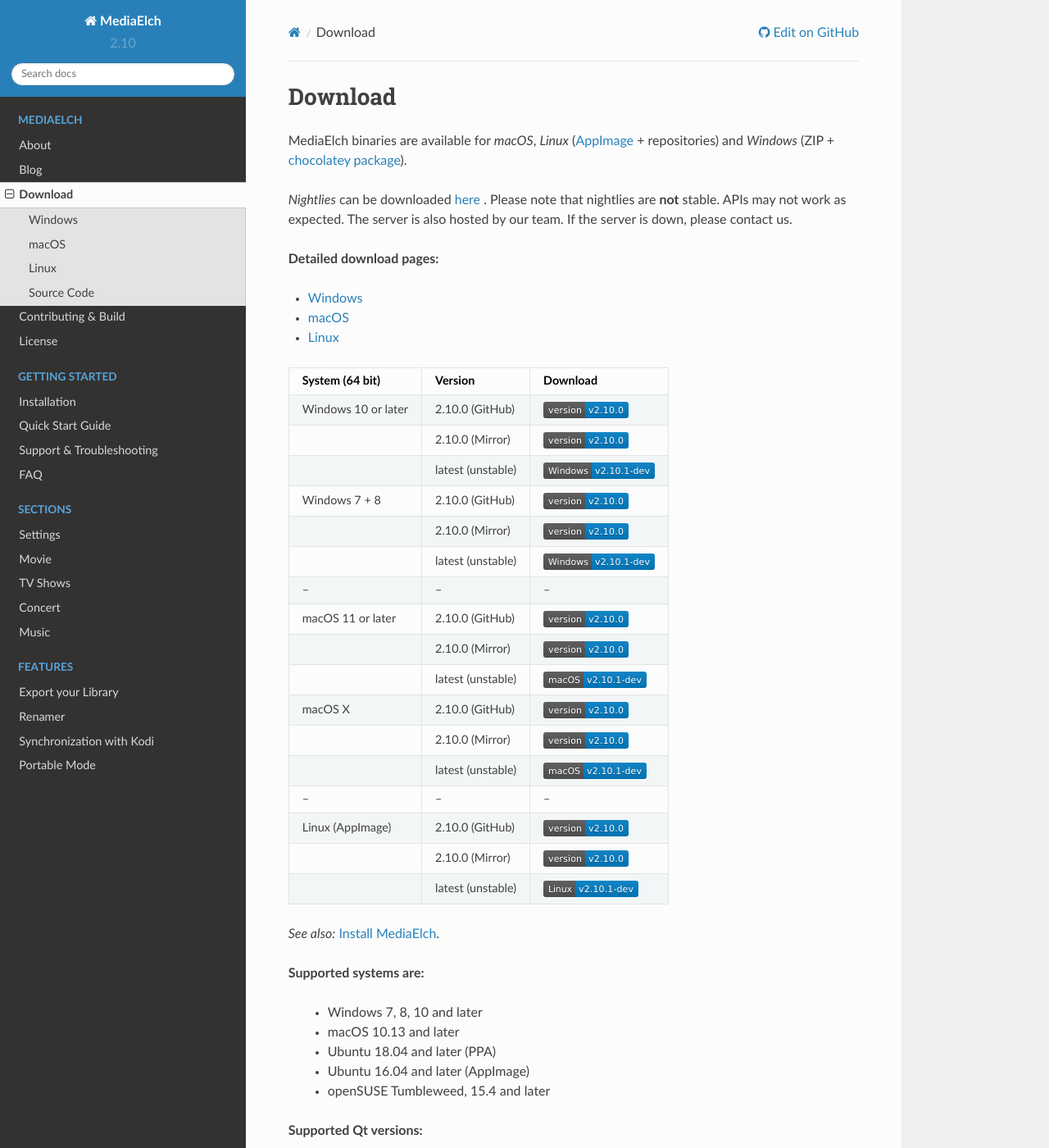
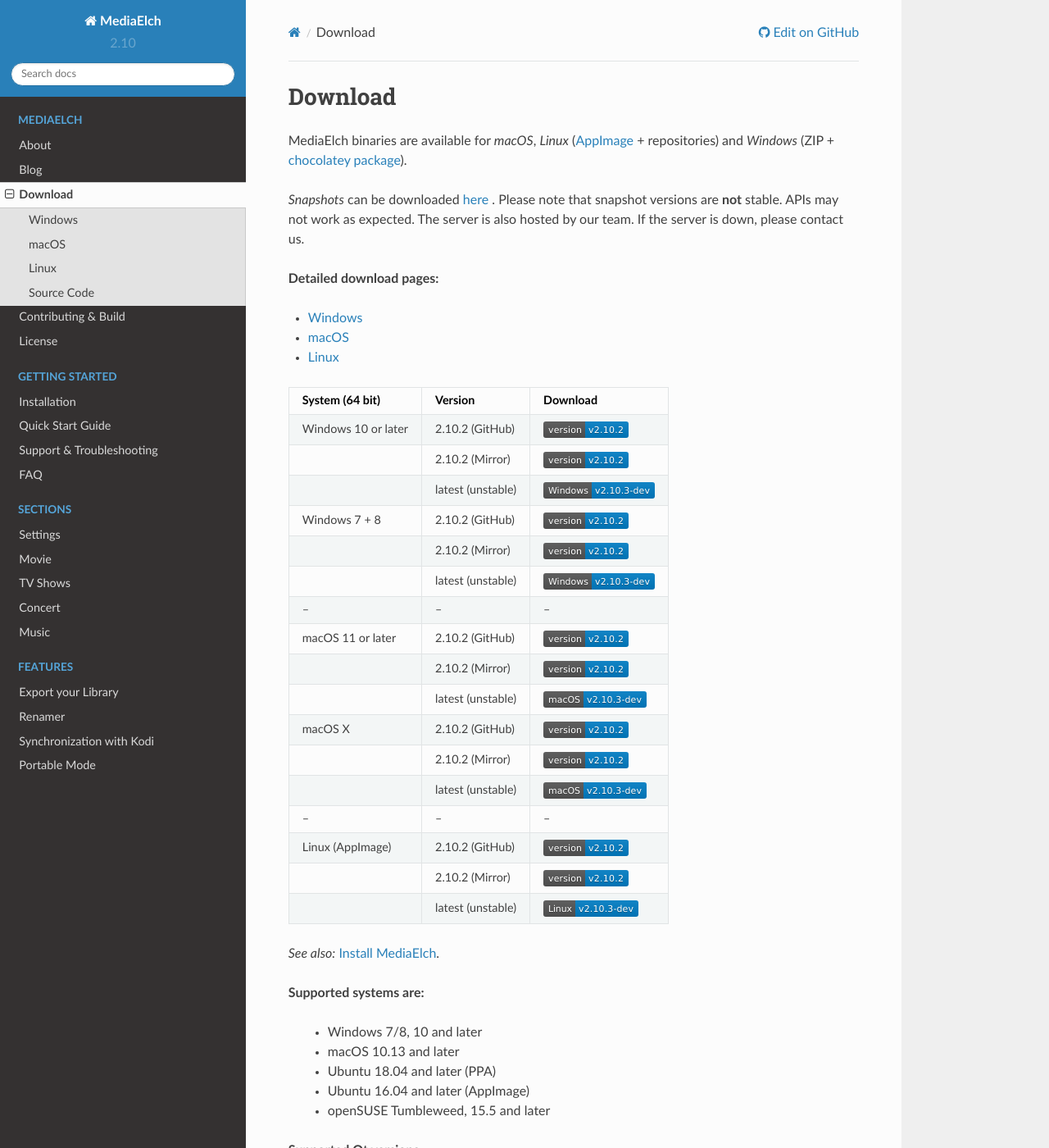
Before and after one commit to mediaelch/mediaelch-doc, a Sphinx documentation site: the page built from docs/source/download.rst, in a window 1280 px wide and 1400 px high. Shown: the whole window at 82% size. Built offline with Sphinx 7.4.7 and the Read the Docs theme 2.0.0, drawn with Linux system fonts in a browser that asks for light colours; pages that are not in the unit, such as notebooks, are missing from menus.

````diff
--- a/docs/source/conf.py
+++ b/docs/source/conf.py
@@ -26,7 +26,7 @@ author = ''
 # The short X.Y version
 version = u'2.10'
 # The full version, including alpha/beta/rc tags
-release = u'2.10.0'
+release = u'2.10.2'
 
 
 # -- General configuration ---------------------------------------------------
--- a/docs/source/download.rst
+++ b/docs/source/download.rst
@@ -5,8 +5,8 @@ Download
 MediaElch binaries are available for *macOS*, *Linux* (AppImage_ + repositories) and
 *Windows* (ZIP + `chocolatey package`_).
 
-*Nightlies* can be downloaded `here <https://mediaelch-downloads.ameyering.de/snapshots/>`_ .
-Please note that nightlies are **not** stable. APIs may not work as expected.
+*Snapshots* can be downloaded `here <https://mediaelch-downloads.ameyering.de/snapshots/>`_ .
+Please note that snapshot versions are **not** stable.  APIs may not work as expected.
 The server is also hosted by our team.  If the server is down, please contact us.
 
 **Detailed download pages:**
@@ -22,39 +22,39 @@ The server is also hosted by our team.  If the server is down, please contact us
 +---------------------+--------------------+-----------------------------------------------+
 | System (64 bit)     | Version            | Download                                      |
 +=====================+====================+===============================================+
-| Windows 10 or later | 2.10.0  (GitHub)   | |gh_pages_release|                            |
+| Windows 10 or later | 2.10.2  (GitHub)   | |gh_pages_release|                            |
 +---------------------+--------------------+-----------------------------------------------+
-|                     | 2.10.0  (Mirror)   | |mirror_release|                              |
+|                     | 2.10.2  (Mirror)   | |mirror_release|                              |
 +---------------------+--------------------+-----------------------------------------------+
-|                     | latest (unstable)  | |mirror_nightly_windows_10_or_later|          |
+|                     | latest (unstable)  | |mirror_snapshot_windows_10_or_later|         |
 +---------------------+--------------------+-----------------------------------------------+
-| Windows 7 + 8       | 2.10.0  (GitHub)   | |gh_pages_release|                            |
+| Windows 7 + 8       | 2.10.2  (GitHub)   | |gh_pages_release|                            |
 +---------------------+--------------------+-----------------------------------------------+
-|                     | 2.10.0  (Mirror)   | |mirror_release|                              |
+|                     | 2.10.2  (Mirror)   | |mirror_release|                              |
 +---------------------+--------------------+-----------------------------------------------+
-|                     | latest (unstable)  | |mirror_nightly_windows_7_8|                  |
+|                     | latest (unstable)  | |mirror_snapshot_windows_7_8|                 |
 +---------------------+--------------------+-----------------------------------------------+
 | --                  | --                 | --                                            |
 +---------------------+--------------------+-----------------------------------------------+
-| macOS 11 or later   | 2.10.0  (GitHub)   | |gh_pages_release|                            |
+| macOS 11 or later   | 2.10.2  (GitHub)   | |gh_pages_release|                            |
 +---------------------+--------------------+-----------------------------------------------+
-|                     | 2.10.0  (Mirror)   | |mirror_release|                              |
+|                     | 2.10.2  (Mirror)   | |mirror_release|                              |
 +---------------------+--------------------+-----------------------------------------------+
-|                     | latest (unstable)  | |mirror_nightly_macOS_11_or_later|            |
+|                     | latest (unstable)  | |mirror_snapshot_macOS_11_or_later|           |
 +---------------------+--------------------+-----------------------------------------------+
-| macOS X             | 2.10.0  (GitHub)   | |gh_pages_release|                            |
+| macOS X             | 2.10.2  (GitHub)   | |gh_pages_release|                            |
 +---------------------+--------------------+-----------------------------------------------+
-|                     | 2.10.0  (Mirror)   | |mirror_release|                              |
+|                     | 2.10.2  (Mirror)   | |mirror_release|                              |
 +---------------------+--------------------+-----------------------------------------------+
-|                     | latest (unstable)  | |mirror_nightly_macOS_X|                      |
+|                     | latest (unstable)  | |mirror_snapshot_macOS_X|                     |
 +---------------------+--------------------+-----------------------------------------------+
 | --                  | --                 | --                                            |
 +---------------------+--------------------+-----------------------------------------------+
-| Linux (AppImage)    | 2.10.0  (GitHub)   | |gh_pages_release|                            |
+| Linux (AppImage)    | 2.10.2  (GitHub)   | |gh_pages_release|                            |
 +---------------------+--------------------+-----------------------------------------------+
-|                     | 2.10.0  (Mirror)   | |mirror_release|                              |
+|                     | 2.10.2  (Mirror)   | |mirror_release|                              |
 +---------------------+--------------------+-----------------------------------------------+
-|                     | latest (unstable)  | |mirror_nightly_linux|                        |
+|                     | latest (unstable)  | |mirror_snapshot_linux|                       |
 +---------------------+--------------------+-----------------------------------------------+
 
 
@@ -62,11 +62,11 @@ The server is also hosted by our team.  If the server is down, please contact us
 
 **Supported systems are:**
 
-  - Windows 7, 8, 10 and later
+  - Windows 7/8, 10 and later
   - macOS 10.13 and later
   - Ubuntu 18.04 and later (PPA)
   - Ubuntu 16.04 and later (AppImage)
-  - openSUSE Tumbleweed, 15.4 and later
+  - openSUSE Tumbleweed, 15.5 and later
 
 **Supported Qt versions:**
 
@@ -87,23 +87,23 @@ MediaElch is open source! The source code is located on GitHub: https://github.c
 
 .. _chocolatey package: https://chocolatey.org/packages/MediaElch
 
-.. |gh_pages_release| image:: images/badges/Version-v2.10.0.svg
-   :target: https://github.com/Komet/MediaElch/releases/tag/v2.10.0
+.. |gh_pages_release| image:: images/badges/Version-v2.10.2.svg
+   :target: https://github.com/Komet/MediaElch/releases/tag/v2.10.2
 
-.. |mirror_release| image:: images/badges/Version-v2.10.0.svg
-   :target: https://mediaelch-downloads.ameyering.de/releases/v2.10.0/
+.. |mirror_release| image:: images/badges/Version-v2.10.2.svg
+   :target: https://mediaelch-downloads.ameyering.de/releases/v2.10.2/
 
-.. |mirror_nightly_linux| image:: images/badges/Linux-v2.10.1-dev.svg
+.. |mirror_snapshot_linux| image:: images/badges/Linux-v2.10.3-dev.svg
    :target: https://mediaelch-downloads.ameyering.de/snapshots/Linux/
 
-.. |mirror_nightly_macOS_11_or_later| image:: images/badges/macOS-v2.10.1-dev.svg
+.. |mirror_snapshot_macOS_11_or_later| image:: images/badges/macOS-v2.10.3-dev.svg
    :target: https://mediaelch-downloads.ameyering.de/snapshots/macOS_11_or_later/
 
-.. |mirror_nightly_macOS_X| image:: images/badges/macOS-v2.10.1-dev.svg
+.. |mirror_snapshot_macOS_X| image:: images/badges/macOS-v2.10.3-dev.svg
    :target: https://mediaelch-downloads.ameyering.de/snapshots/macOS_X/
 
-.. |mirror_nightly_windows_7_8| image:: images/badges/Windows-v2.10.1-dev.svg
+.. |mirror_snapshot_windows_7_8| image:: images/badges/Windows-v2.10.3-dev.svg
    :target: https://mediaelch-downloads.ameyering.de/snapshots/Windows_7_8/
 
-.. |mirror_nightly_windows_10_or_later| image:: images/badges/Windows-v2.10.1-dev.svg
+.. |mirror_snapshot_windows_10_or_later| image:: images/badges/Windows-v2.10.3-dev.svg
    :target: https://mediaelch-downloads.ameyering.de/snapshots/Windows_10_or_later/
--- a/docs/source/export/create-theme.rst
+++ b/docs/source/export/create-theme.rst
@@ -33,7 +33,7 @@ Open ``metadata.xml`` and adjust the information inside:
  - add ``description`` tags in languages you want, e.g. ``<description lang="de">...</description>``
  - ``author`` should be your name
  - ``version`` needs to be a numeric version of the format ```major.minor[.patch]``
- - ``mediaelch-min`` needs to be a numeric version of the oldest supported version of MediaElch, e.g. ``2.10.0``
+ - ``mediaelch-min`` needs to be a numeric version of the oldest supported version of MediaElch, e.g. ``2.10.2``
  - ``mediaelch-max`` should only be set if there are known issues with a certain MediaElch version
  - ``supports`` contains the sections which could be exported with your theme
    - ``section`` supported section, can appear multiple times. Possible values: ``movies``, ``tvshows``, ``concerts``
````
Also changed, not shown: docs/source/download/linux.rst (+8 -8 lines), docs/source/download/macOS.rst (+12 -18 lines), docs/source/download/windows.rst (+12 -12 lines), docs/source/images/badges/Linux-v2.10.1-dev.svg (deleted), docs/source/images/badges/Linux-v2.10.3-dev.svg (added), docs/source/images/badges/Version-v2.10.0.svg (deleted), docs/source/images/badges/Version-v2.10.2.svg (added), docs/source/images/badges/Windows-v2.10.1-dev.svg (deleted), docs/source/images/badges/Windows-v2.10.3-dev.svg (added), docs/source/images/badges/macOS-v2.10.1-dev.svg (deleted), docs/source/images/badges/macOS-v2.10.3-dev.svg (added), 1 other file.
